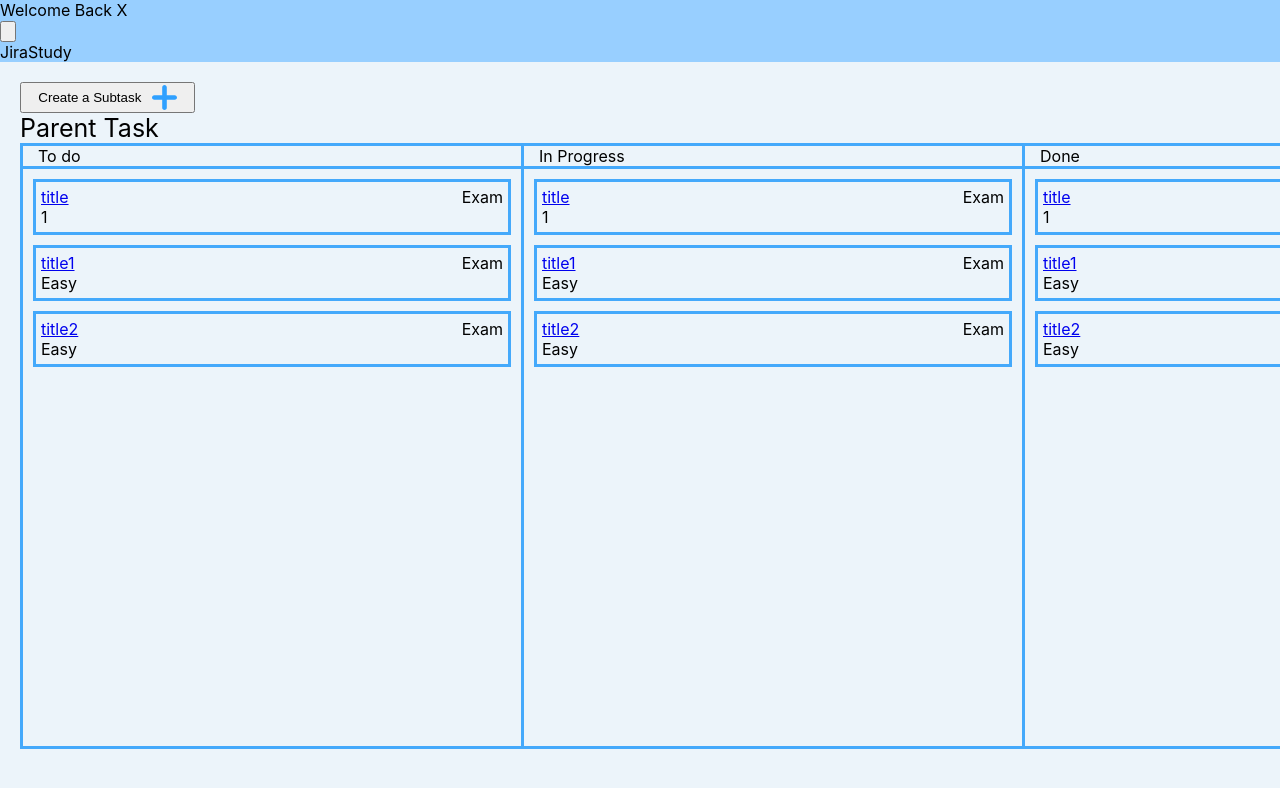
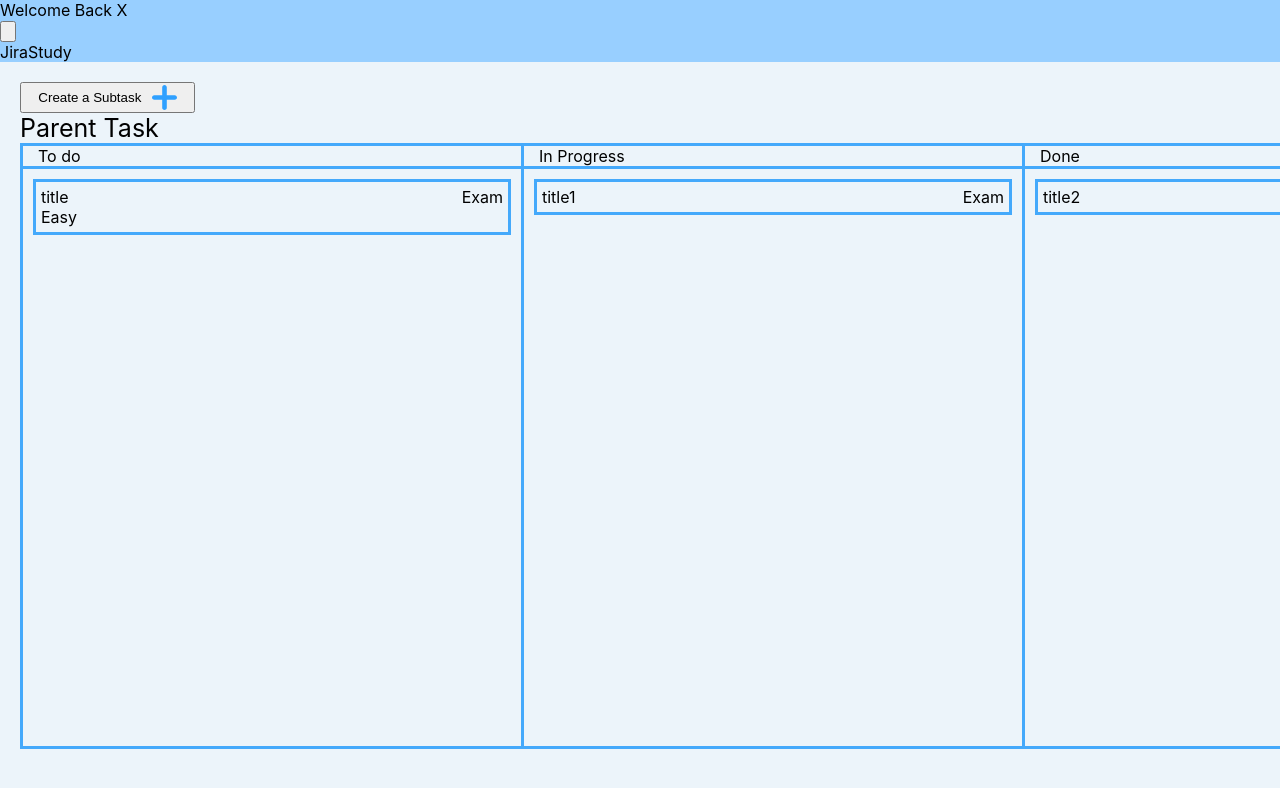
Before and after one commit to JiraStudy/frontend, a React (Create React App) app: page /tasks/id in a window 1280 px wide. Shown: the top 788 px of the page. Built offline with nearby package versions, Linux system fonts and the light colour scheme; the HTML template or start-up script is replaced by a standard one.

Commit message:
map status and difficulty, small style fixes

```diff
--- a/src/App.css
+++ b/src/App.css
@@ -44,3 +44,7 @@ div {
 body{
   background-color: #ECF4FA;
 }
+
+a:hover {
+  color: #2FA0FB;
+}
--- a/src/components/Task.js
+++ b/src/components/Task.js
@@ -1,6 +1,12 @@
 import {
     Link
 } from "react-router-dom";
+
+const difficulties = {
+    '1': 'Easy',
+    '2': 'Medium',
+    '3': 'Hard',
+}
 
 const Task = props => {
     return (
@@ -9,9 +15,19 @@ const Task = props => {
                 display: 'flex',
                 'justify-content': 'space-between'
             }}>
-                <Link to={`/tasks/${props.task.id}`}>
-                    {props.task.title}
-                </Link>
+                {props.task.subtasksCount &&
+                    <Link to={`/tasks/${props.task.id}`} style={{
+                        'text-decoration': 'underline',
+                        'font-size': '18px'
+                    }}>
+                        {props.task.title}
+                    </Link>
+                }
+                {!props.task.subtasksCount &&
+                    <span>
+                        {props.task.title}
+                    </span>
+                }
                 <span>
                     {props.task.type}
                 </span>
@@ -21,7 +37,7 @@ const Task = props => {
                 display: 'flex',
                 'flex-direction': 'column'
             }}>
-                <span>{props.task.difficulty}</span>
+                <span>{difficulties[props.task.difficulty]}</span>
                 {props.task.deadline && <span>{props.task.deadline}</span>}
                 {props.task.subtasksCount && <span>Number of subtasks: {props.task.subtasksCount}</span>}
             </div>
--- a/src/views/Main.js
+++ b/src/views/Main.js
@@ -1,6 +1,7 @@
 import AddButton from '../components/AddButton';
 import TasksList from '../components/TasksList';
-const tasks = [
+import {useEffect, useState} from "react";
+const mockedTasks = [
   {
     id: 'id',
     title: 'title',
@@ -8,9 +9,19 @@ const tasks = [
     difficulty: 'Easy',
     type: 'Exam',
     subtasksCount: 2,
+    status: '1',
   },
 ];
-const Main = ({modalToggler}) => (
+
+const Main = ({modalToggler}) => {
+    const [tasks, setTasks] = useState([]);
+
+    useEffect(() => {
+        setTasks(mockedTasks);
+    }, []);
+
+    const getTasksByStatus = statusType => tasks.filter(task => task.status === statusType)
+    return (
       <div
         style={{
           display: 'flex',
@@ -38,11 +49,11 @@ const Main = ({modalToggler}) => (
             width: '1500px',
           }}
         >
-      <TasksList title="To do" tasks={tasks} />
-      <TasksList title="In Progress" tasks={tasks} showLeftBorder showRightBorder />
-      <TasksList title="Done" tasks={tasks} />
+          <TasksList title="To do" tasks={getTasksByStatus('1')} />
+          <TasksList title="In Progress" tasks={getTasksByStatus('2')} showLeftBorder showRightBorder />
+          <TasksList title="Done" tasks={getTasksByStatus('3')} />
         </div>
       </div>
-);
+)};
 
 export default Main;
--- a/src/views/TaskByID.js
+++ b/src/views/TaskByID.js
@@ -5,7 +5,7 @@ const mockedTasks = [
   {
     id: 'id',
     title: 'title',
-    difficulty: '1', // todo: mapear difficulties y status y despues hacer d&d
+    difficulty: '1',
     type: 'Exam',
     status: '1',
   },
@@ -36,6 +36,7 @@ const TaskByID = ({ modalToggler }) => {
   useEffect(() => {
     setTasks(mockedTasks);
   }, []);
+  const getTasksByStatus = statusType => tasks.filter(task => task.status === statusType)
 
   return (
     <div
@@ -62,9 +63,9 @@ const TaskByID = ({ modalToggler }) => {
           width: '1500px',
         }}
       >
-        <TasksList title="To do" tasks={tasks} />
-        <TasksList title="In Progress" tasks={tasks} showLeftBorder showRightBorder />
-        <TasksList title="Done" tasks={tasks} />
+        <TasksList title="To do" tasks={getTasksByStatus('1')} />
+        <TasksList title="In Progress" tasks={getTasksByStatus('2')} showLeftBorder showRightBorder />
+        <TasksList title="Done" tasks={getTasksByStatus('3')} />
       </div>
     </div>
   );
```
Lines whose indentation alone changed are shown as unchanged.
